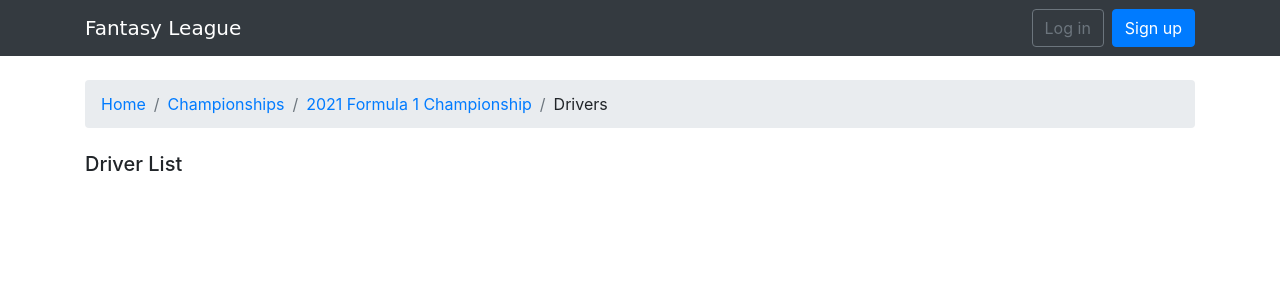
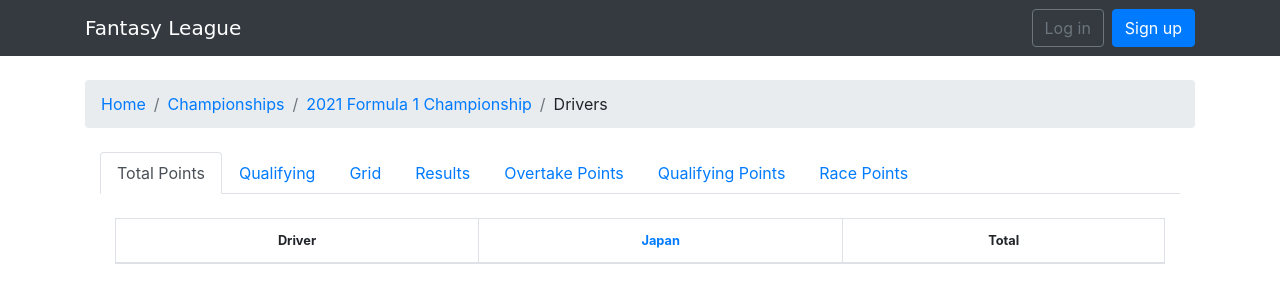
Before and after one commit to opethef10/formula1turkiye, a Django app: a page that uses fantasy/templates/fantasy/season_driver_list.html in a window 1280 px wide. Shown: the top 303 px of the page. Run offline with Django 3.2, Linux system fonts and the light colour scheme; data comes from the database, SQL or seed files in the repository; lists and menus that the app fills with data are empty; some libraries are stand-ins or nearby versions; some web fonts are replaced.

Commit message:
Updated season drivers

```diff
--- a/fantasy/templates/fantasy/season_driver_list.html
+++ b/fantasy/templates/fantasy/season_driver_list.html
@@ -1,20 +1,59 @@
 {% extends 'base.html' %}
+{% load fantasy_tags %}
 
 {% block breadcrumb %}
-  <li class="breadcrumb-item"><a href="{% url 'fantasy:home' %}">Home</a></li>
+    <li class="breadcrumb-item"><a href="{% url 'fantasy:home' %}">Home</a></li>
     <li class="breadcrumb-item"><a href="{% url 'fantasy:championship_list' %}">Championships</a></li>
-    <li class="breadcrumb-item"><a href="{% url 'fantasy:championship_detail' championship.slug %}">{{ championship }}</a></li>
+    <li class="breadcrumb-item"><a href="{{ championship.get_absolute_url }}">{{ championship }}</a></li>
     <li class="breadcrumb-item">Drivers</li>
 {% endblock %}
 
 {% block content %}
-  <h5>Driver List</h5>
-  <ul>
-    {% for driver in driver_list %}
-      <li>
-        <a href="{% url 'fantasy:driver_detail' driver.slug %}">{{ driver.name }}</a>
-      </li>
-    {% endfor %}
-  </ul>
+    <div class="container">
+        <!-- Nav tabs -->
+        <ul class="nav nav-tabs">
+            {% for tab_id, title in tabs.items %}
+            <li class="nav-item">
+                <a class="nav-link {% if forloop.first %}active{% endif %}" data-toggle="tab" href="#{{ tab_id }}">{{ title }}</a>
+            </li>
+            {% endfor %}
+        </ul>
+        <!-- Tab panes -->
+        <div class="tab-content">
+            {% for tab_id in tabs %}
+                <div class="tab-pane container {% if forloop.first %}show active{% else %}fade{% endif %}"
+                     id="{{ tab_id }}">
+
+                    <br/>
+                    <table class="table table-bordered small justify-content-center text-center text-nowrap">
+                        <thead class="thead-inverse">
+                        <tr>
+                            <th>Driver</th>
+                            {% for race in race_list %}
+                                <th>
+                                    <a href="{{ race.get_absolute_url }}">{{ race.circuit.country }}</a>
+                                </th>
+                            {% endfor %}
+                            <th>Total</th>
+                        </tr>
+                        </thead>
+                        <tbody>
+                        {% for driver, race_driver_list in race_driver_dict.items %}
+                            <tr>
+                                <td><a href="{{ driver.get_absolute_url }}">{{ driver.name }}</a></td>
+                                {% for race_driver in race_driver_list %}
+                                    <td>
+                                        {{ race_driver|call_or_get_attr:tab_id|default_if_none:"-" }}
+                                    </td>
+                                {% endfor %}
+                            </tr>
+                        {% endfor %}
+                        </tbody>
+                    </table>
+                </div>
+            {% endfor %}
+        </div>
+    </div>
+
 
 {% endblock %}
--- a/fantasy/views.py
+++ b/fantasy/views.py
@@ -21,15 +21,40 @@ class ChampionshipDriverListView(ListView):
             attended_races__in=Race.objects.filter(
                 championship=championship
             )
-        )
-        queryset = queryset.order_by('forename')
+        ).distinct()
+        # queryset = queryset.order_by('forename')
         return queryset
 
     def get_context_data(self, **kwargs):
         context = super().get_context_data(**kwargs)
-        context["championship"] = Championship.objects.get(
-            slug=self.kwargs.get("slug")
+        championship = get_object_or_404(
+            Championship,
+            slug=self.kwargs.get('slug')
         )
+        race_list = Race.objects.filter(
+            championship=championship
+        )
+
+        context["championship"] = championship
+        context["race_list"] = race_list
+        context["tabs"] = {
+            "total_point": "Total Points",
+            "qualy": "Qualifying",
+            "grid": "Grid",
+            "result": "Results",
+            "overtake_point": "Overtake Points",
+            "qualy_point": "Qualifying Points",
+            "race_point": "Race Points"
+        }
+        driver_list = self.get_queryset()
+        race_driver_dict = {}
+        for driver in driver_list:
+            race_driver_dict[driver] = []
+            for race in race_list:
+                race_driver = RaceDriver.objects.filter(race=race, driver=driver).first()
+                race_driver_dict[driver].append(race_driver)
+
+        context["race_driver_dict"] = race_driver_dict
         return context
 
 
```
Also changed, not shown: fantasy/templatetags/fantasy_tags.py (added, +13 -0 lines).
